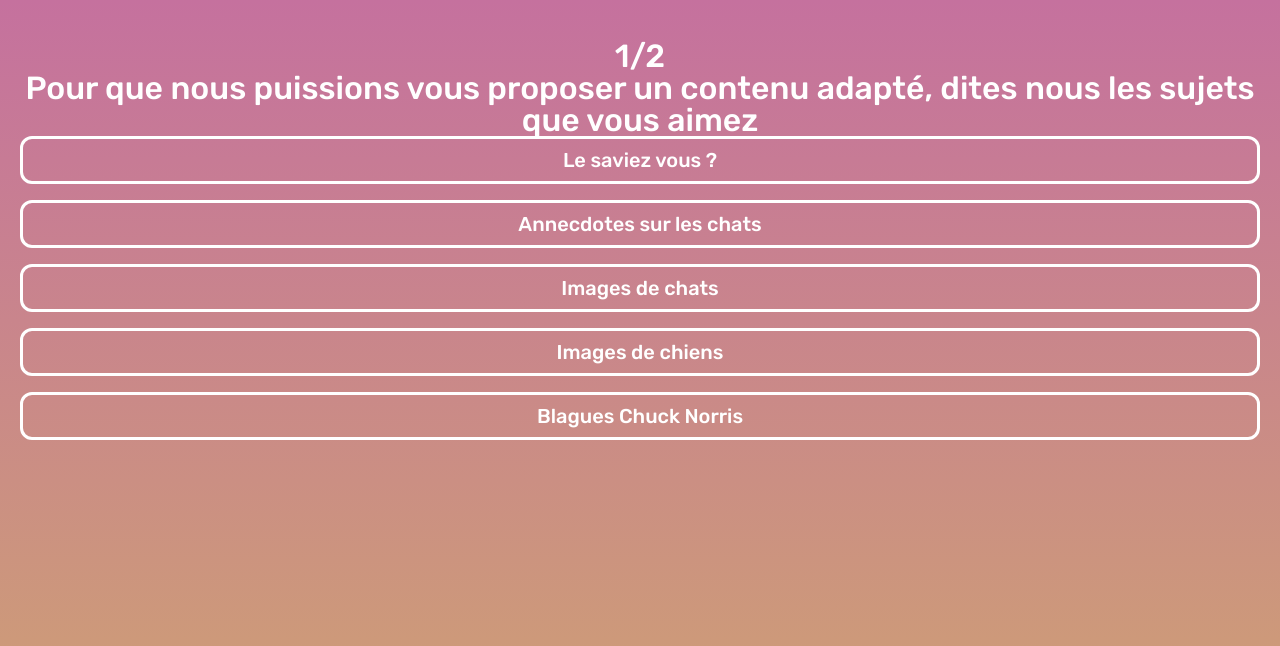
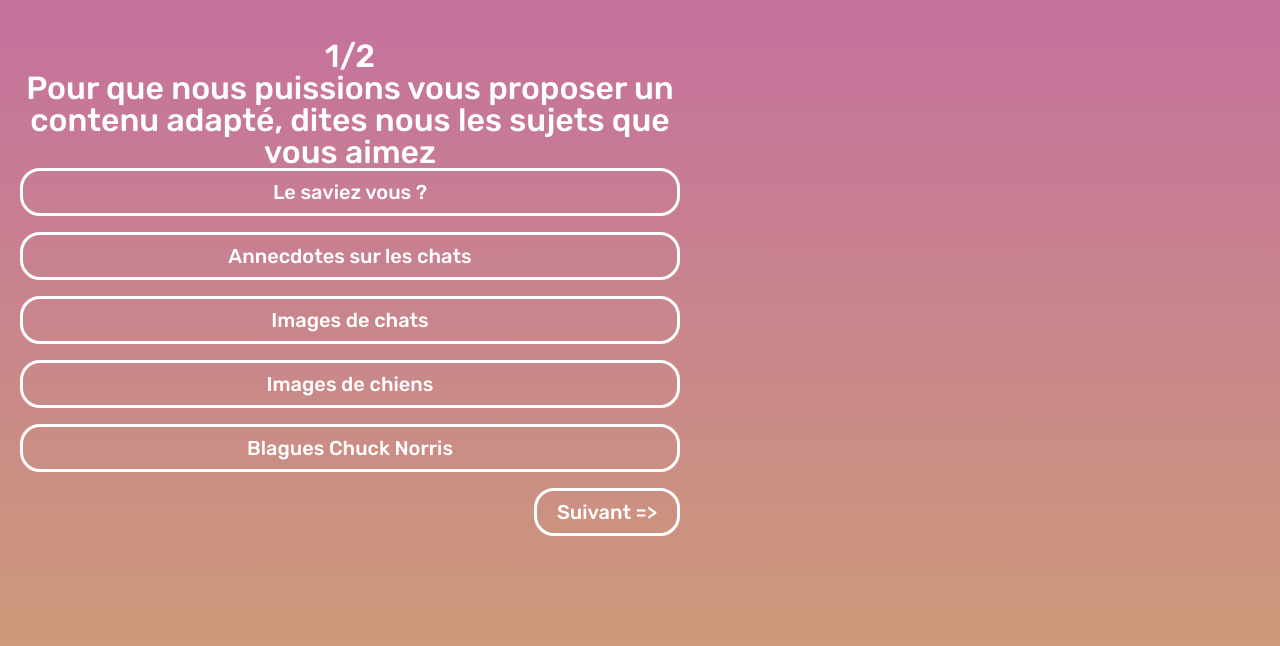
Before and after one commit to theorougier/Projet-file-rouge, a React (Create React App) app in the folder front/: page /preference in a window 1280 px wide. Shown: the top 646 px of the page. Built offline with nearby package versions, Linux system fonts and the light colour scheme; no server answers.

Commit message:
app Update

```diff
--- a/front/src/component/CustomButton.js
+++ b/front/src/component/CustomButton.js
@@ -1,36 +1,36 @@
 import React, { useState } from "react";
 
-function CustomButton({ disabled, type, label, end }) {
+function CustomButton({ disabled, type, label, end, fullWidth, next }) {
   const [isOutline, setIsOutline] = useState(false);
-  const styles = ownStyles(isOutline, end);
+  const styles = ownStyles(isOutline, end, fullWidth);
 
   return (
     <button
       style={styles.button}
       type={type}
       disabled={disabled}
-      onMouseOver={() => setIsOutline(true)}
-      onMouseLeave={() => setIsOutline(false)}
+      onClick={() => setIsOutline(isOutline ? false : true)}
+      // onMouseLeave={() => setIsOutline(false)}
     >
-      {label}
+      {next ? "Suivant =>" : label}
     </button>
   );
 }
 
-const ownStyles = (isOutline, end) => ({
+const ownStyles = (isOutline, end, fullWidth) => ({
   button: {
+    background: isOutline ? "white" : "none",
     color: !isOutline && "white",
     mixBlendMode: "screen",
-    background: isOutline ? "white" : "none",
-    height: "48px",
+    minHeight: "48px",
     border: "3px solid white",
-    borderRadius: "12px",
+    borderRadius: "20px",
     fontSize: "20px",
     fontFamily: "Rubik",
     cursor: "pointer",
     padding: "0px 20px",
-    width: "auto",
-    alignSelf: end ? "end" : "",
+    width: fullWidth ? "100%" : "fit-content",
+    alignSelf: end ? "end" : "center",
   },
 });
 
--- a/front/src/component/CustomInput.js
+++ b/front/src/component/CustomInput.js
@@ -25,9 +25,6 @@ const ownStyles = () => ({
     border: "none",
     borderRadius: "20px",
     fontSize: "18px",
-    // "&:placeholder": {
-    //   color: "red",
-    // },
   },
 });
 
--- a/front/src/hook/useLogin.js
+++ b/front/src/hook/useLogin.js
@@ -4,18 +4,12 @@ import axios from "axios";
 import useValidation from "./useValidation";
 
 export default function useLogin(navigation) {
-  const [logged, setLogged] = useState(false);
+  const [logged, setLogged] = useState(getValueFor());
   const [userEmail, setUserEmail] = useState();
   const [loginError, setLoginError] = useState(null);
   const [registerError, setRegisterError] = useState(null);
 
   const { errorValidation, validate } = useValidation();
-
-  // useEffect(() => {
-  //   getValueFor("token").then((resp) => {
-  //     setLogged(resp);
-  //   });
-  // }, []);
 
   async function getValueFor(key) {
     if (document.cookie.includes("token")) {
@@ -46,12 +40,9 @@ export default function useLogin(navigation) {
         })
         .then(async function (resp) {
           setLogged(true);
+          console.log("data :", data);
           document.cookie = `token=${resp.data.token}`;
           document.cookie = `userId=${resp.data.id}`;
-          console.log("logged :", logged);
-          setTimeout(() => {
-            window.location.replace("/profile");
-          }, 5000);
         })
         .catch(function (error) {
           setLoginError("Identifiant ou mot de passe invalide");
--- a/front/src/pages/login/LoginForm.js
+++ b/front/src/pages/login/LoginForm.js
@@ -60,7 +60,6 @@ function LoginForm({ submit }) {
             type="submit"
             disabled={isSubmitting}
             label="Connexion"
-            end
           />
         </form>
       )}
--- a/front/src/pages/preferences/Preferences.js
+++ b/front/src/pages/preferences/Preferences.js
@@ -14,15 +14,21 @@ function Preferences() {
       </h1>
       <div style={styles.buttons}>
         {apiList.map((value, index) => (
-          <CustomButton key={index} label={value.name} />
+          <CustomButton key={index} label={value.name} fullWidth />
         ))}
+        <CustomButton next end />
       </div>
     </div>
   );
 }
 
 const ownStyles = () => ({
-  container: { padding: "40px 20px", height: "100%" },
+  container: {
+    padding: "40px 20px",
+    height: "100%",
+    maxWidth: "700px",
+    alignSelf: "center",
+  },
   title: {
     color: "white",
     fontFamily: "Rubik",
--- a/front/src/pages/register/RegisterForm.js
+++ b/front/src/pages/register/RegisterForm.js
@@ -64,7 +64,6 @@ function RegisterForm() {
             type="submit"
             disabled={isSubmitting}
             label="Inscription"
-            end
           />
         </form>
       )}
```
Also changed, not shown: front/src/pages/login/Login.js (+6 -2 lines).
